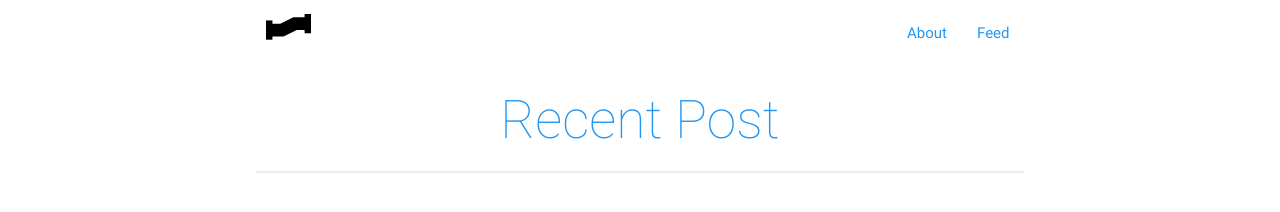
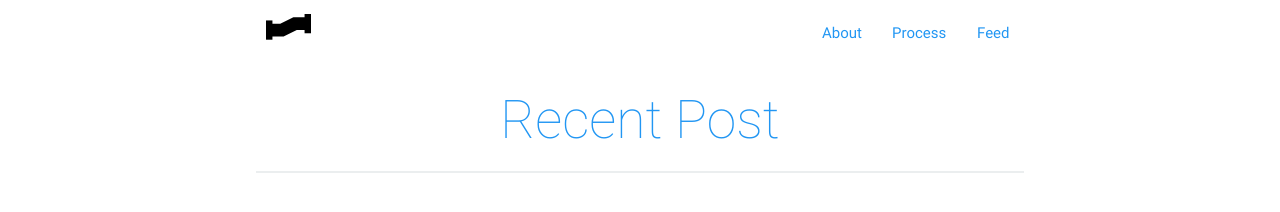
Before and after one commit to dmd-program/pipeline, a Jekyll site: the page built from index.html, in a window 1280 px wide. Shown: the top 212 px of the page. Built offline with Jekyll 4.4.1, drawn with Linux system fonts in a browser that asks for light colours; the list of posts is cut into pages by our own code.

Commit message:
ADDED nag item

```diff
--- a/_includes/header.html
+++ b/_includes/header.html
@@ -3,12 +3,14 @@
     <ul id="slide-out" class="side-nav">
         <li><a href="{{ site.baseurl }}/" class="blue-text">Home</a></li>
         <li><a href="{{ "/about" | prepend: site.baseurl }}" class="blue-text">About</a></li>
+        <li><a href="{{ "/process" | prepend: site.baseurl }}" class="blue-text">Process</a></li>
         <li><a href="{{ "/feed.xml" | prepend: site.baseurl }}" class="blue-text">Feed</a></li>
     </ul>
     <div class="container container-large">
         <a class="brand-logo" href="{{ site.baseurl }}/" class="blue-text"> {% include pipeline-logo-svg.html %}</a>
         <ul class="right hide-on-med-and-down">
             <li><a href="{{ "/about" | prepend: site.baseurl }}" class="blue-text">About</a></li>
+             <li><a href="{{ "/process" | prepend: site.baseurl }}" class="blue-text">Process</a></li>
             <li><a href="{{ "/feed.xml" | prepend: site.baseurl }}" class="blue-text">Feed</a></li>
         </ul>
         <a href="#" data-activates="slide-out" class="button-collapse right blue-text"><i class="material-icons">menu</i></a>
```
